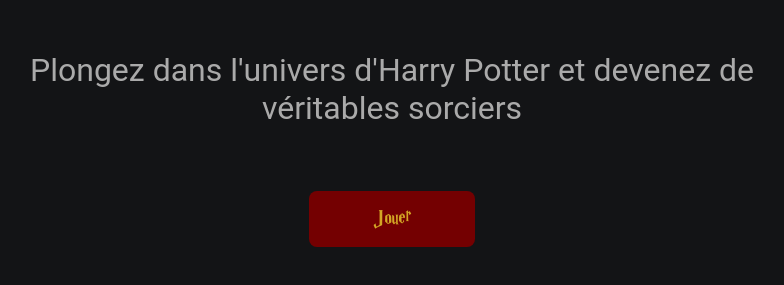
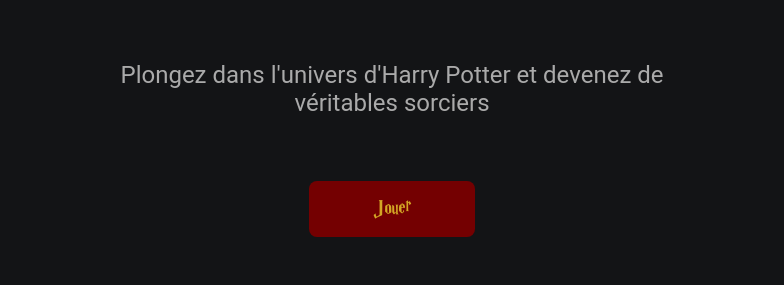
Before and after one commit to Naimoudine/quiz-harry-potter, a plain HTML site: page index.html in a window 1280 px wide. Shown: the part 331-616 px from the top of the page, without its empty margins (248-1032 px from the left). Drawn offline with Linux system fonts and the light colour scheme; files whose address does not match are found by name.

Commit message:
finished responsive

```diff
--- a/index.html
+++ b/index.html
@@ -9,7 +9,7 @@
   <body>
     <div class="container">
       <h1>Quiz Harry Potter</h1>
-      <p>
+      <p class="subtitle">
         Plongez dans l'univers d'Harry Potter et devenez de véritables sorciers
       </p>
       <a class="homebutton button" href="./questions.html">Jouer</a>
--- a/style/style.css
+++ b/style/style.css
@@ -56,7 +56,7 @@ h1 {
   }
 }
 
-p {
+.subtitle {
   color: var(--subTitle-color);
   text-align: center;
   margin-bottom: 64px;
@@ -66,9 +66,9 @@ p {
 }
 
 @media screen and (min-width: 800px) {
-  p {
-    font-size: 2rem;
-    max-width: 70%;
+  .subtitle {
+    font-size: 1.5rem;
+    width: 50%;
   }
 }
 
```
Also changed, not shown: style/questions.css (+5 -7 lines).
